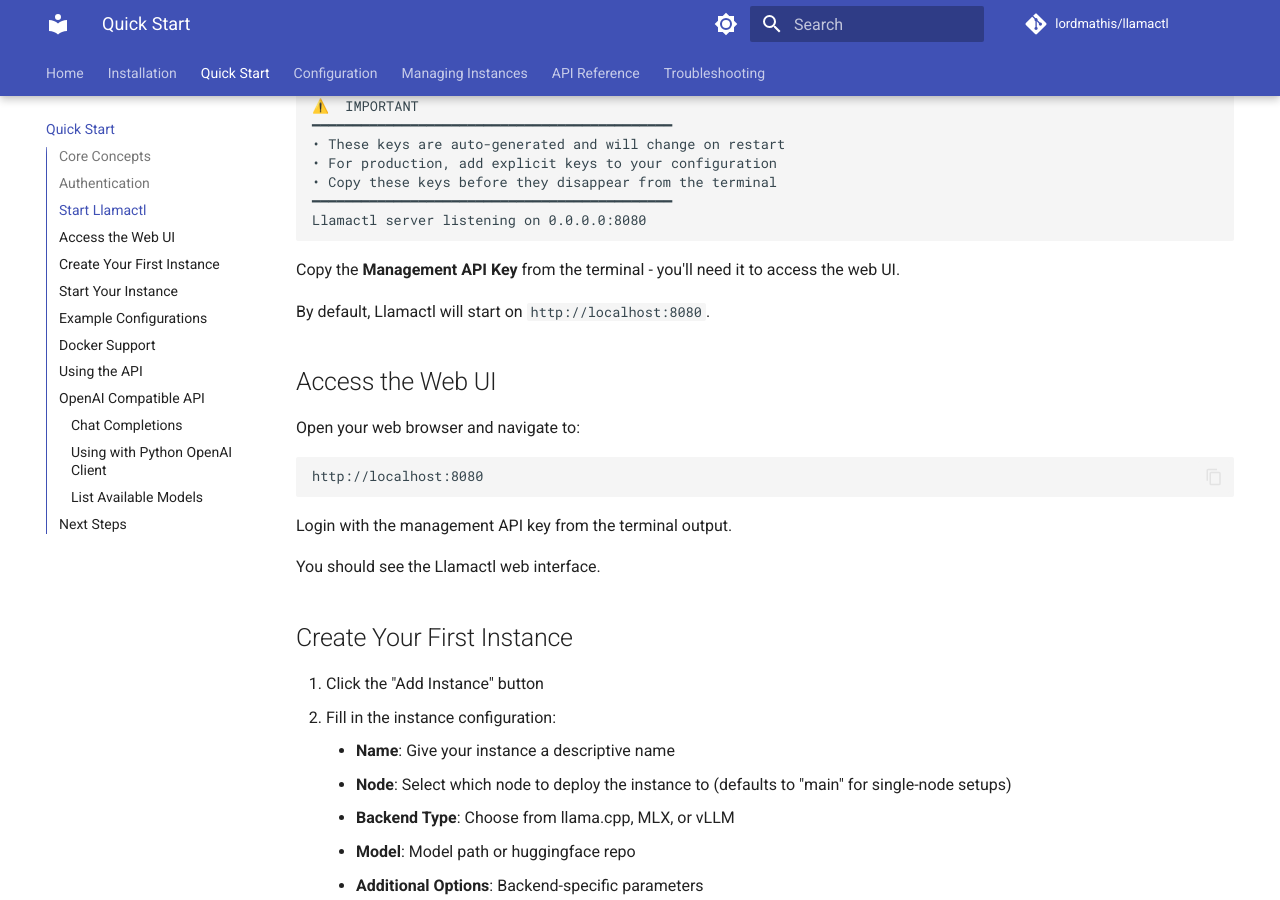
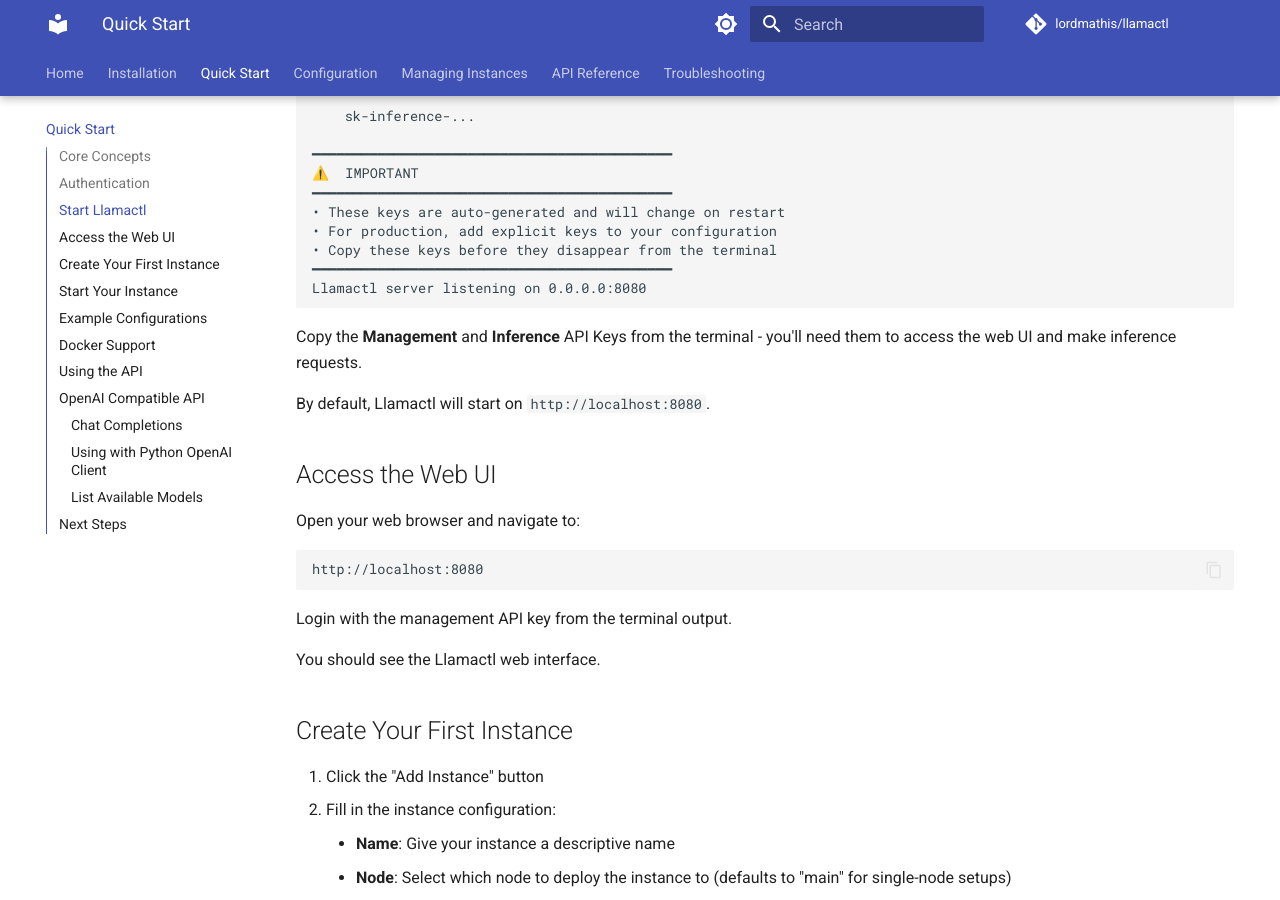
Before and after one commit to lordmathis/llamactl, an MkDocs documentation site: the page built from docs/quick-start.md, in a window 1280 px wide and 900 px high, scrolled down 1312 px. Built offline with MkDocs 1.6.1 and Material for MkDocs 9.7.7, drawn with Linux system fonts in a browser that asks for light colours; comment, search, counter and statistics services are not loaded; the version menu is left out; some of the changed text lies outside the part shown.

Commit message:
Minor docs improvements

````diff
--- a/docs/quick-start.md
+++ b/docs/quick-start.md
@@ -53,7 +55,7 @@
 Llamactl server listening on 0.0.0.0:8080
 ```
 
-Copy the **Management API Key** from the terminal - you'll need it to access the web UI.
+Copy the **Management** and **Inference** API Keys from the terminal - you'll need them to access the web UI and make inference requests.
 
 By default, Llamactl will start on `http://localhost:8080`.
 
````
Also changed, not shown: other parts of docs/quick-start.md (+4 -2 lines), docs/configuration.md (+1 -1 lines), docs/troubleshooting.md (+1 -1 lines).
